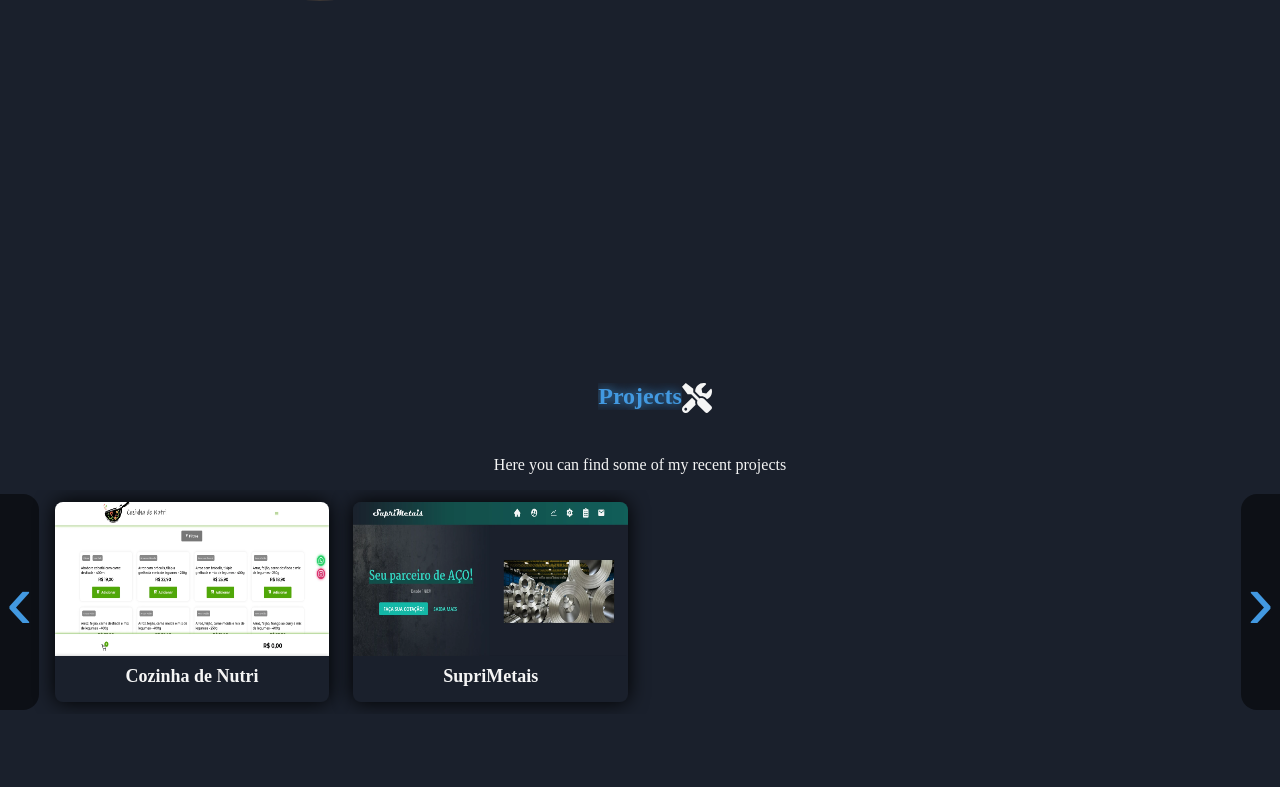
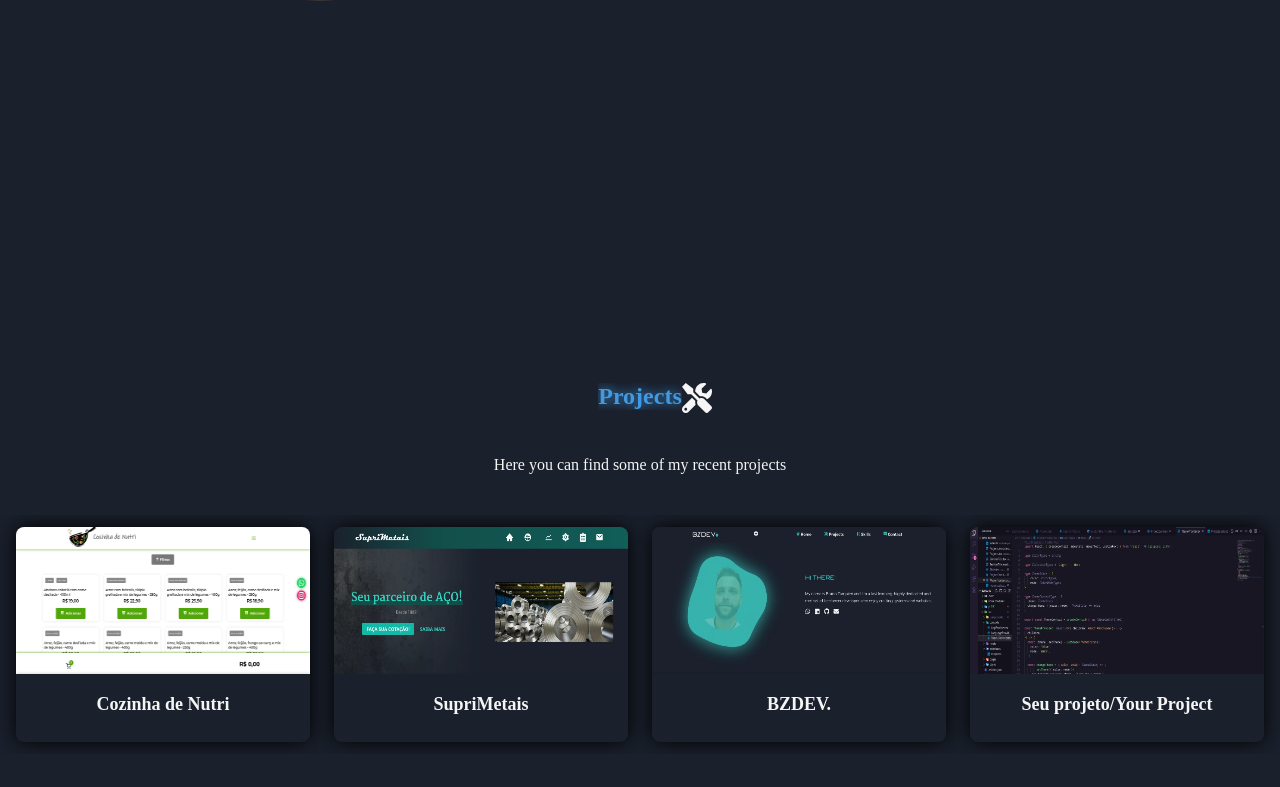
Before and after one commit to brunozampieri1985/bzdev-v3, a Next.js app: page / in a window 1280 px wide. Shown: the part 581-1368 px from the top of the page. Built offline with nearby package versions, Linux system fonts and the light colour scheme; a web font is replaced by a local one.

Commit message:
Projects

```diff
--- a/src/components/ProjectCard/ProjectCard.module.css
+++ b/src/components/ProjectCard/ProjectCard.module.css
@@ -53,7 +53,7 @@
   font-size: 18px;
   font-weight: bold;
   text-align: center;
-  margin: 10px auto;
+  margin: 20px auto;
 }
 
 
--- a/src/components/ProjectCard/ProjectCard.tsx
+++ b/src/components/ProjectCard/ProjectCard.tsx
@@ -17,6 +17,30 @@
   const { thm } = useTheme()
   const { language } = useLanguage()
 
+  const linkText = () => {
+    if (url.slice(0, 1) != '#') {
+      if (language === 'en') {
+        return 'Visit'
+      } else {
+        return 'Visitar'
+      }
+    } else {
+      if (language === 'en') {
+        return 'Hire me'
+      } else {
+        return 'Contato'
+      }
+    }
+  }
+
+  const linkIsExternal = () => {
+    if (url.slice(0, 1) != '#') {
+      return true
+    } else {
+      return false
+    }
+  }
+
   return (
     <div className={styles.projectCard}>
       <div className={styles.inner}>
@@ -32,7 +56,7 @@
               src={image}
               alt={title}
               width={200}
-              height={200 / 1.77}
+              height={200 / 2}
               layout={'responsive'}
             />
           </div>
@@ -54,8 +78,8 @@
             ))}
           </div>
           <div className={styles.actions}>
-            <Link href={url} external>
-              {language === 'en' ? 'Visit' : 'Visitar'}
+            <Link href={url} external={linkIsExternal()}>
+              {linkText()}
             </Link>
           </div>
         </div>
--- a/src/components/Projects/Projects.data.ts
+++ b/src/components/Projects/Projects.data.ts
@@ -21,6 +21,26 @@
     url: 'https://www.suprimetais.com.br',
     tech: ['react', 'nextjs', 'typescript', 'vercel']
   },
+  {
+    title: 'BZDEV.',
+    image: '/bzdev.webp',
+    description: {
+      en: 'My personal portfolio.',
+      pt: 'Meu portifolio pessoal.',
+    },
+    url: 'https://www.suprimetais.com.br',
+    tech: ['react', 'nextjs', 'typescript', 'vercel']
+  },
+  {
+    title: 'Seu projeto/Your Project',
+    image: '/your-project.webp',
+    description: {
+      en: 'This could be your project',
+      pt: 'Este pode ser seu projeto',
+    },
+    url: '#contact',
+    tech: []
+  },
 ]
 
 const data = {
--- a/src/components/Slider/Slider.module.css
+++ b/src/components/Slider/Slider.module.css
@@ -1,4 +1,5 @@
 .sliderContainer {
+  margin-top: 25px;
   width: 100%;
   display: flex;
   justify-content: center;
--- a/src/components/Slider/Slider.tsx
+++ b/src/components/Slider/Slider.tsx
@@ -13,6 +13,8 @@
   const [slidesPerScreen, setSlidesPerScreen] = useState(1)
   const { width: deviceWidth } = useScreenSize()
   const { theme, thm } = useTheme()
+
+  console.log(data)
 
   useEffect(() => {
     const handleSlidesPerScreen = () => {
@@ -31,7 +33,7 @@
   }
 
   const handleRightClick = () => {
-    if (sliderIndex < 8 / slidesPerScreen - 1) {
+    if (sliderIndex < data.length / slidesPerScreen - 1) {
       setSliderIndex(sliderIndex + 1)
     }
   }
@@ -44,12 +46,14 @@
 
   return (
     <div className={styles.sliderContainer}>
+      {data.length > slidesPerScreen && (
         <button
           className={`${styles.handle} ${styles.leftHandle}`}
           style={handlesStyles as React.CSSProperties}
           onClick={() => handleLeftClick()}>
           &#8249;
         </button>
+      )}
       <div
         className={styles.slider}
         style={
@@ -62,12 +66,14 @@
           <div key={index}>{createElement(element, { ...item })}</div>
         ))}
       </div>
+      {data.length > slidesPerScreen && (
         <button
           className={`${styles.handle} ${styles.rightHandle}`}
           style={handlesStyles as React.CSSProperties}
           onClick={() => handleRightClick()}>
           &#8250;
         </button>
+      )}
     </div>
   )
 }
```
Also changed, not shown: public/bzdev.webp (added), public/your-project.webp (added). Lines whose indentation alone changed are shown as unchanged.
